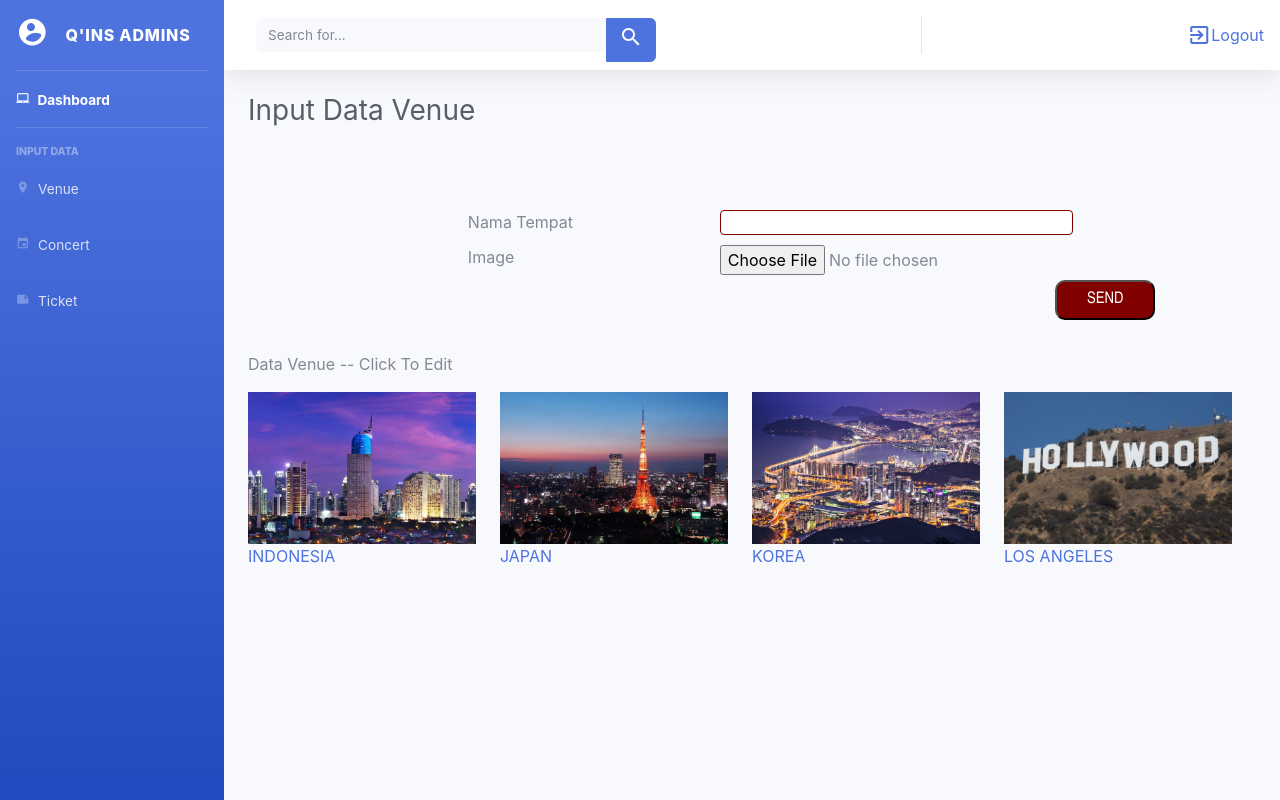
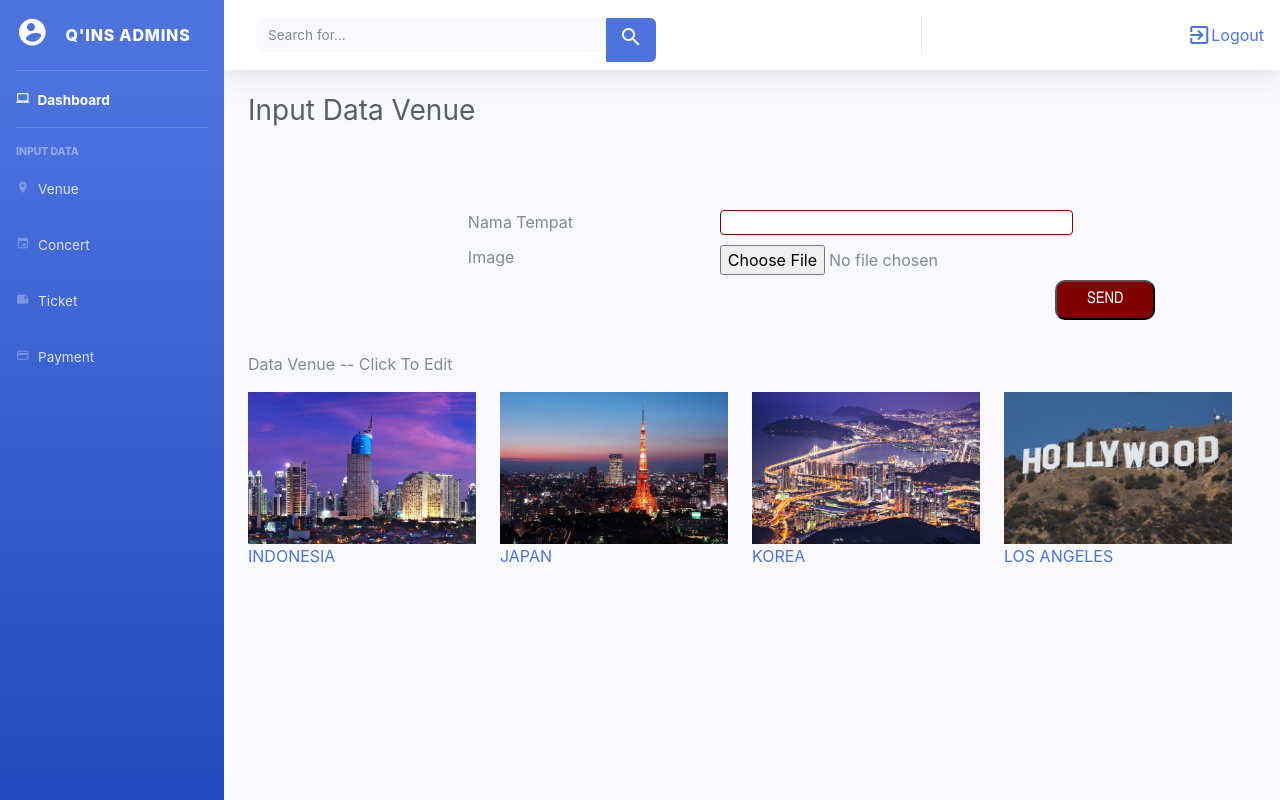
Before and after one commit to prpl-tifuad/Concert-Tickets, a PHP site: page /inputvenue.php in a window 1280 px wide. Run offline with PHP 8.4, Linux system fonts and the light colour scheme; data comes from the database, SQL or seed files in the repository.

Commit message:
Update inputvenue.php

```diff
--- a/inputvenue.php
+++ b/inputvenue.php
@@ -88,6 +88,11 @@
           <span>Ticket</span></a>
 	  </li>
 
+	<li class="nav-item">
+        <a class="nav-link" href="tampilpembelian.php">
+        <i class="large material-icons" >payment</i>
+          <span>Payment</span></a>
+	  </li>
 
     </ul>
     <!-- End of Sidebar -->
```
